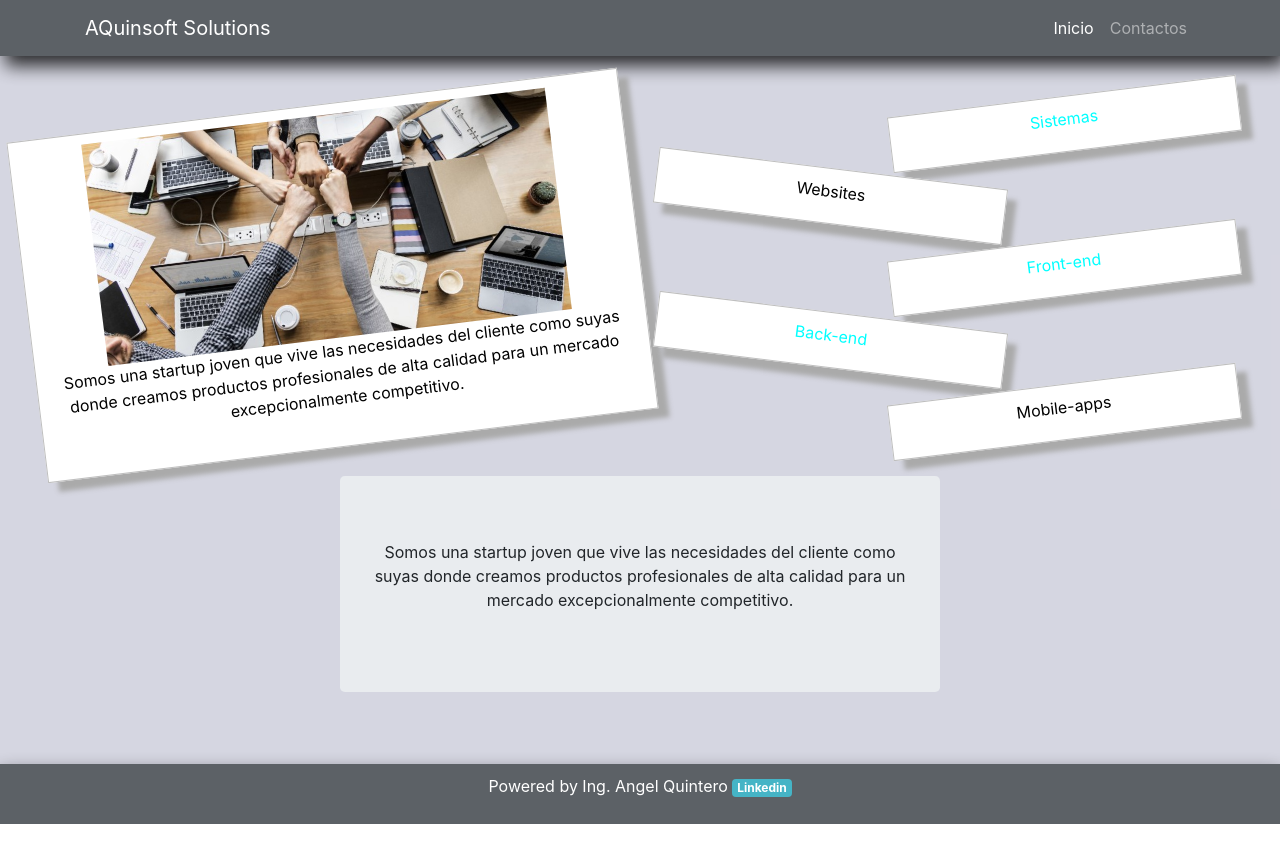
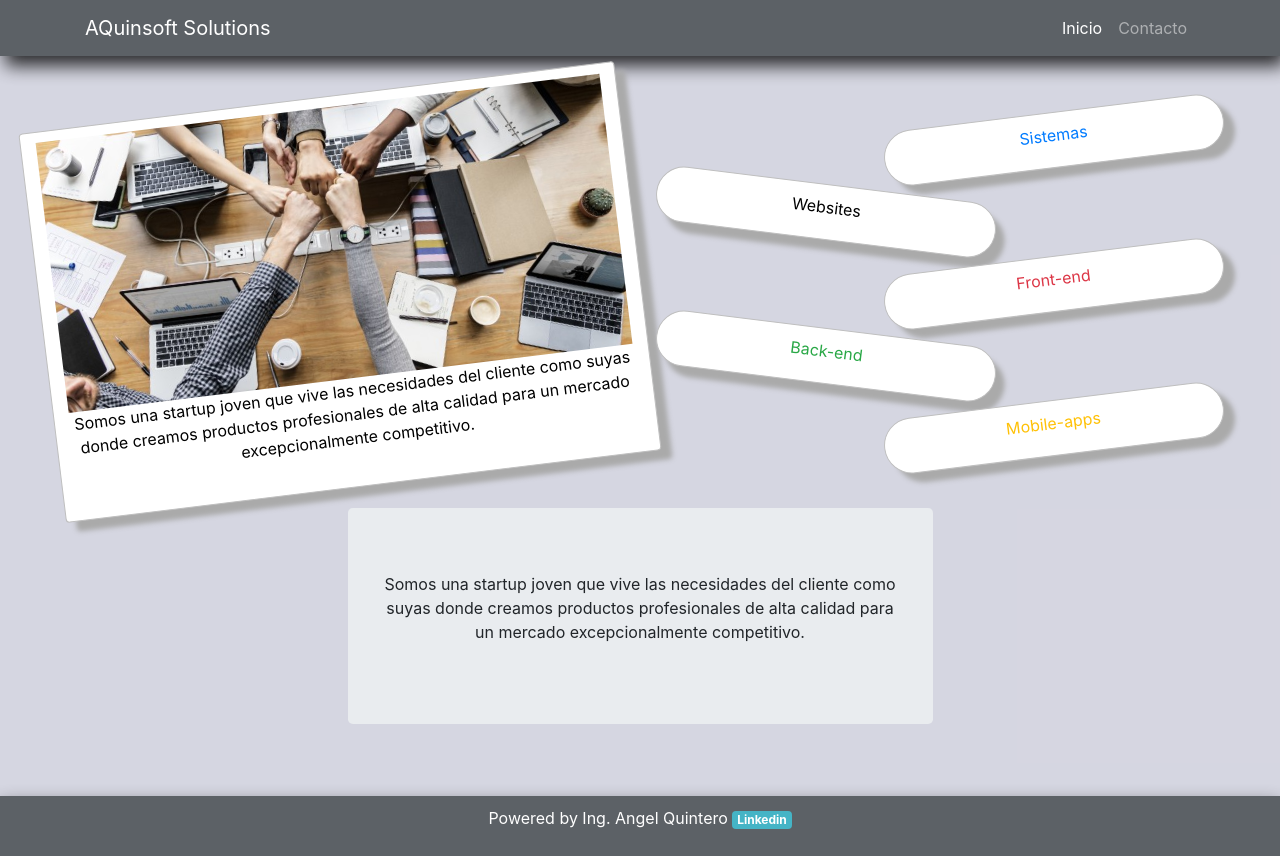
Before and after one commit to AngelQ87/aquinsoftweb, a React (Create React App) app: page / in a window 1280 px wide. Before the commit the page ends 824 px from the top, so only its background shows below. Built offline with nearby package versions, Linux system fonts and the light colour scheme.

Commit message:
arreglado el container

```diff
--- a/src/App.js
+++ b/src/App.js
@@ -17,7 +17,7 @@ class App extends Component {
     return (
       <div className="App">
 
-          <Inicio />
+          <Inicio/>
 
       </div>
     );
--- a/src/components/Footer.js
+++ b/src/components/Footer.js
@@ -6,7 +6,7 @@ class Footer extends Component {
     render() {
         return (
             <div className="footer bg-dark text-white">
-              <p>Powered by Ing. Angel Quintero <a href="https://www.linkedin.com/in/angel-quintero" class="badge badge-info">Linkedin</a></p>
+              <p>Powered by Ing. Angel Quintero <a href="https://www.linkedin.com/in/angel-quintero" className="badge badge-info">Linkedin</a></p>
             </div>
         );
     }
--- a/src/components/Inicio.js
+++ b/src/components/Inicio.js
@@ -11,13 +11,13 @@ class Inicio extends Component {
 
 
     return (
-      <div className="Container-fluid">
-
-        <Navigationbar/>
-
+      <div className="container-fluid">
+        <div className="row">
+          <Navigationbar />
+        </div>
         <div className="row inicio">
-          <div className="col-md-6 polaroid rotate_left">
-            <img src={imagen} width="80%" height="80%" />
+          <div className="col-md-6 polaroid rotate_left rounded">
+            <img src={imagen} className="img-fluid" />
             <p>
               Somos una startup joven que vive las necesidades
               del cliente como suyas donde creamos productos
@@ -26,24 +26,24 @@ class Inicio extends Component {
             </p>
           </div>
           <div className="col-md-6">
-            <p className="cuadro polaroid rotate_left">
+            <p className="polaroid rotate_left rounded-pill text-primary">
               Sistemas
             </p>
-            <p className="polaroid rotate_right">
+            <p className="polaroid rotate_right rounded-pill">
               Websites
             </p>
-            <p className="cuadro polaroid rotate_left">
+            <p className="polaroid rotate_left rounded-pill text-danger">
               Front-end
             </p>
-            <p className="cuadro polaroid rotate_right">
+            <p className="polaroid rotate_right rounded-pill text-success">
               Back-end
             </p>
-            <p className="polaroid rotate_left">
+            <p className="polaroid rotate_left rounded-pill text-warning">
               Mobile-apps
             </p>
           </div>
 
-        <div className="row jumbotron-row">
+          <div className="row jumbotron-row rounded">
             <div className="col-md-3"></div>
             <div className="col-md-6">
               <div className="jumbotron">
@@ -57,9 +57,13 @@ class Inicio extends Component {
             </div>
             <div className="col-md-3"></div>
           </div>
+
+        </div>
+        <div className="row">
+          <Footer />
         </div>
 
-        <Footer/>
+
       </div>
 
 
--- a/src/components/Navigationbar.js
+++ b/src/components/Navigationbar.js
@@ -8,7 +8,7 @@ import Contacto from './Contacto';
 class Navigationbar extends Component {
     render() {
         return (
-            <div>
+            <div className="navigation">
                 <nav className="navbar navbar-expand-lg navbar-dark bg-dark">
                 <div className="container">
                     <a className="navbar-brand" href="#">AQuinsoft Solutions</a>
@@ -21,7 +21,7 @@ class Navigationbar extends Component {
                                 <a className="nav-link" href="/">Inicio</a>
                             </li>
                             <li className="nav-item">
-                                <a className="nav-link" href="#">Contactos</a>
+                                <a className="nav-link" href="#">Contacto</a>
                             </li>
                         </ul>
                     </div>
--- a/src/components/footer.css
+++ b/src/components/footer.css
@@ -2,4 +2,5 @@
   padding: 10px;
   box-shadow: 0px 10px 18px #000000;
   opacity: .8;
+  min-width: 100%;
 }
--- a/src/components/inicio.css
+++ b/src/components/inicio.css
@@ -7,11 +7,12 @@
 }
 
 .inicio{
-    min-width: 100%;
+    max-width: auto;
     height: auto;
     align-items: center;
     padding: 40px;
     background:  rgba(48, 51, 107,.2);
+
 
   }
 
@@ -42,10 +43,7 @@
   }
 
 
-.cuadro{
-  color: aqua;
 
-}
  .jumbotron-row {
   padding-top: 20px;
  }
--- a/src/components/navigationbar.css
+++ b/src/components/navigationbar.css
@@ -2,4 +2,10 @@
   padding: 10px;
   box-shadow: 5px 10px 18px #000000;
   opacity: .8;
+
 }
+
+.navigation {
+
+  min-width: 100%;
+}
```
Also changed, not shown: src/images/panorama.jpg (added). Lines whose indentation alone changed are shown as unchanged.
